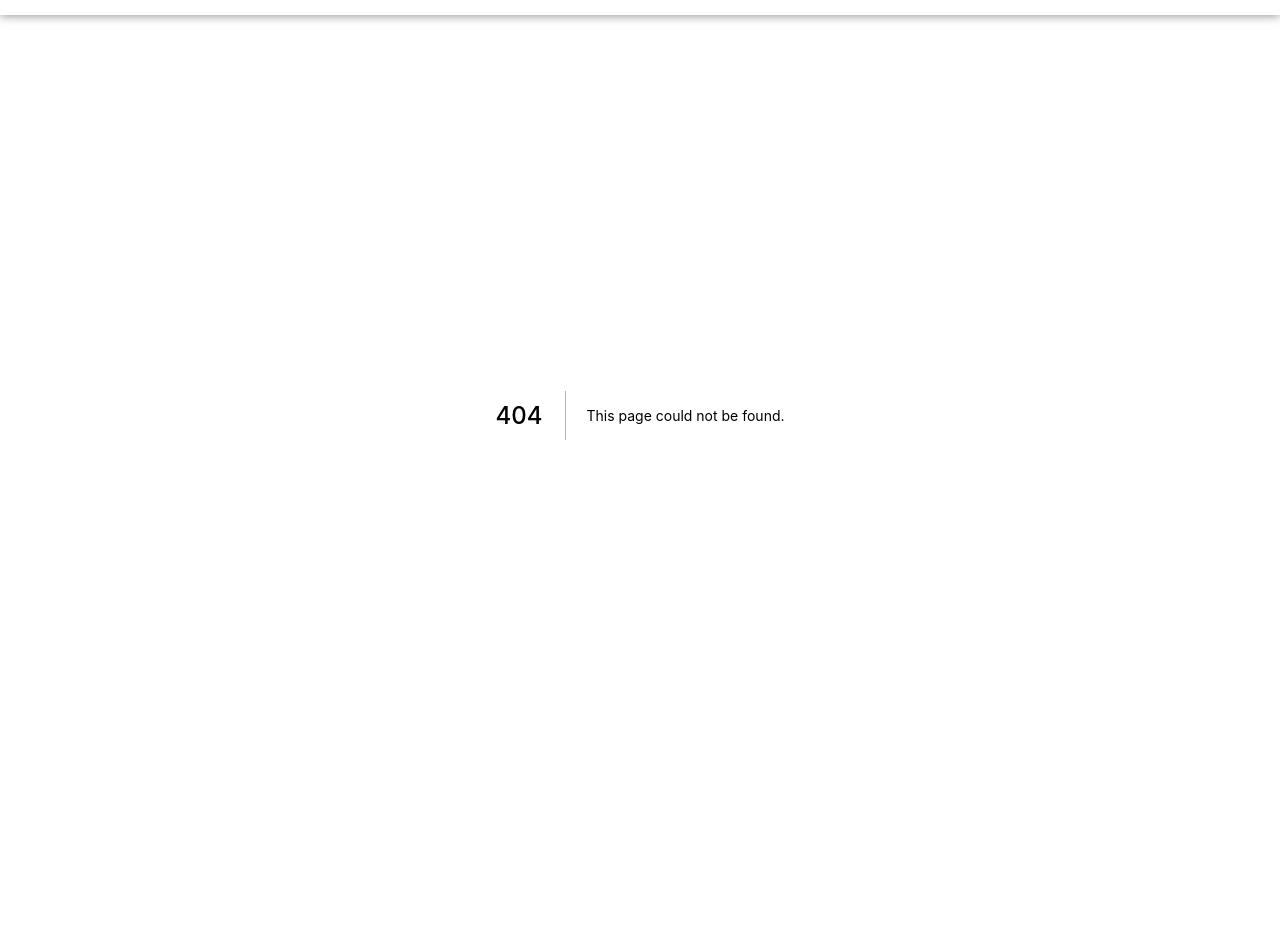
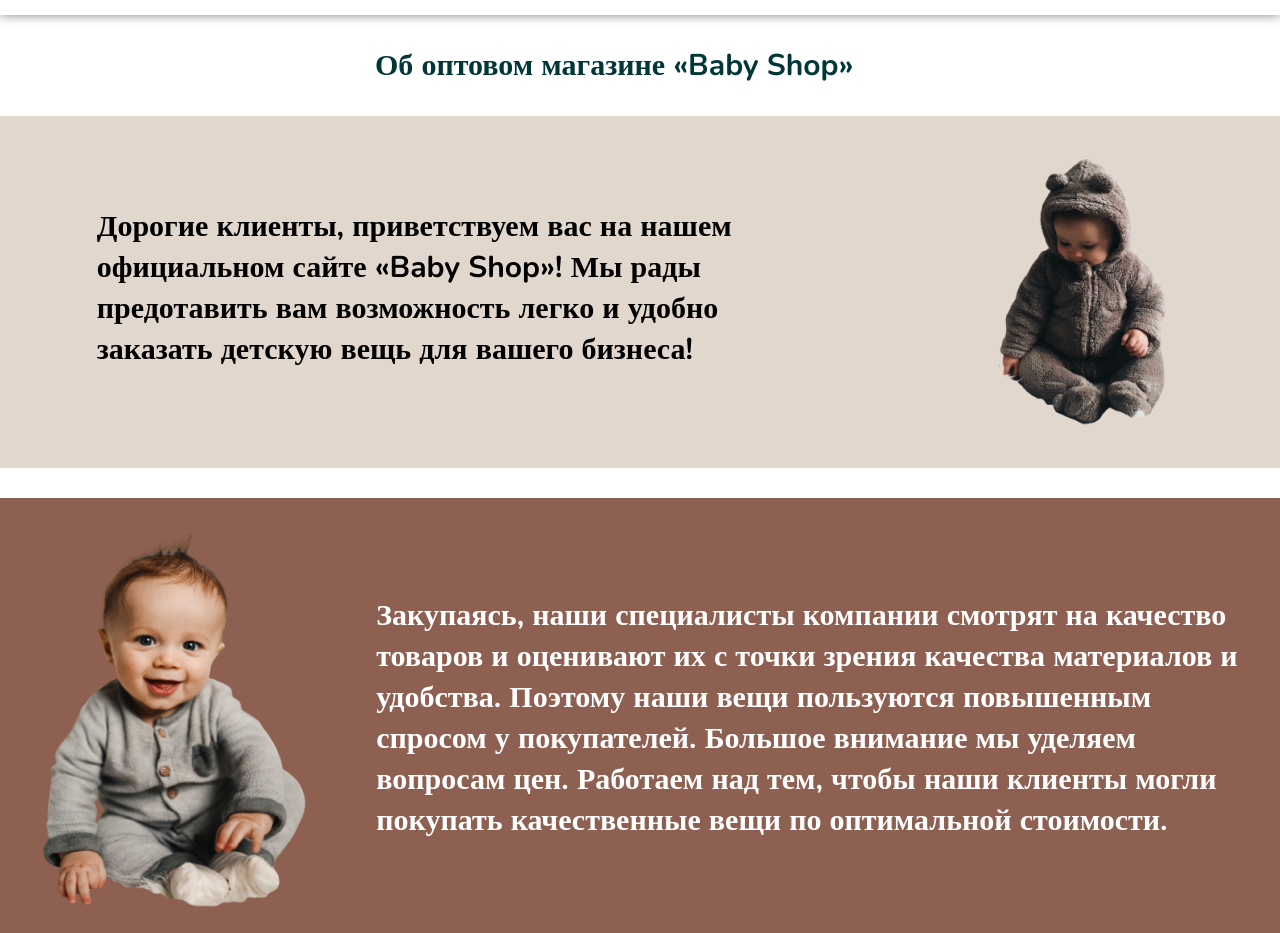
Before and after one commit to Kodmanspp/baby-shop, a Next.js app: page /AboutMagazine/About in a window 1280 px wide. Before the commit this address had no page. Shown: the part 145-1078 px from the top of the page. Before the commit the page ends 960 px from the top, so only its background shows below. Built offline with nearby package versions, Linux system fonts and the light colour scheme.

Commit message:
add delivery

```diff
--- a/components/Layout/index.js
+++ b/components/Layout/index.js
@@ -19,12 +19,12 @@ function Layout({ children }) {
         </Link>
         </div>
         <div>
-        <Link href={'/'}>
+        <Link href='/AboutMagazine/About'>
             <a>о магазине</a>
         </Link>
         </div>
         <div>
-        <Link href={'/'}>
+        <Link href={'/Delivery/Delivery'}>
             <a>Как заказать</a>
         </Link>
         </div>
--- /dev/null
+++ b/pages/AboutMagazine/About.jsx
@@ -0,0 +1,42 @@
+import React from 'react';
+import styles from './About.module.scss'
+import img1 from '../../public/icons/img1.png'
+import img2 from '../../public/icons/img2.png'
+import Image from 'next/image';
+
+const About = () => {
+
+    return (
+        <div>
+            <h2 className={styles.about_title}>Об оптовом магазине «Baby Shop»</h2>
+
+            <div className={styles.about_block}>
+                <div className={styles.about_one}>
+                <p>
+                  Дорогие клиенты, приветствуем вас на нашем официальном сайте «Baby Shop»!
+                  Мы рады предотавить вам возможность легко и удобно заказать детскую вещь для вашего бизнеса!
+                </p>
+                </div>
+                <div className={styles.about_two}>
+                 <Image src={img1} alt="error"/>
+                </div>
+            </div>
+
+            <div className={styles.about_block_two}>
+
+                <div className={styles.about_two_img}>
+                  <Image src={img2} alt="error"/>
+                </div>
+
+                <div className={styles.about_one}>
+                <p>
+                Закупаясь, наши специалисты компании смотрят на качество товаров и оценивают их с точки зрения качества материалов и удобства. Поэтому наши вещи пользуются повышенным спросом у покупателей. Большое внимание мы уделяем вопросам цен. Работаем над тем, чтобы наши клиенты могли покупать качественные вещи по оптимальной стоимости.
+                </p>
+                </div>
+
+            </div>
+        </div>
+    );
+};
+
+export default About;
--- /dev/null
+++ b/pages/AboutMagazine/About.module.scss
@@ -0,0 +1,55 @@
+.about_title {
+    max-width: 530px;
+    margin: 0 auto;
+    margin-top: 30px;
+    font-family: 'Nunito';
+    font-style: normal;
+    font-weight: 900;
+    font-size: 30px;
+    line-height: 41px;
+    color: #023739;
+}
+.about_block{
+    display: flex;
+    padding-bottom: 43px;
+    margin-top: 30px;
+    justify-content: space-around;
+    background: #E1D7CD;
+    .about_one{
+        margin-top: 60px;
+        max-width: 692px;
+        font-family: 'Nunito';
+        font-style: normal;
+        font-weight: 700;
+        font-size: 30px;
+        line-height: 41px;
+        color: #000000;
+    }
+    .about_two{
+        margin-top: 26px;
+        width: 201px;
+        height: 283px;
+    }
+}
+.about_block_two{
+    display: flex;
+    margin-top: 30px;
+    justify-content: space-around;
+    background: #8E6051;
+    .about_one{
+        margin-top: 67px;
+        padding-bottom: 62px;
+        max-width: 872px;
+        font-family: 'Nunito';
+        font-style: normal;
+        font-weight: 700;
+        font-size: 30px;
+        line-height: 41px;
+        color: #FFFFFF;
+        }
+    .about_two_img{
+        margin-top: 26px;
+        width: 281px;
+        height: 387px;
+    }
+}
```
Also changed, not shown: pages/Delivery/Delivery.jsx (added, +28 -0 lines), pages/Delivery/Delivery.module.scss (added, +47 -0 lines), public/icons/img1.png (added), public/icons/img2.png (added).
